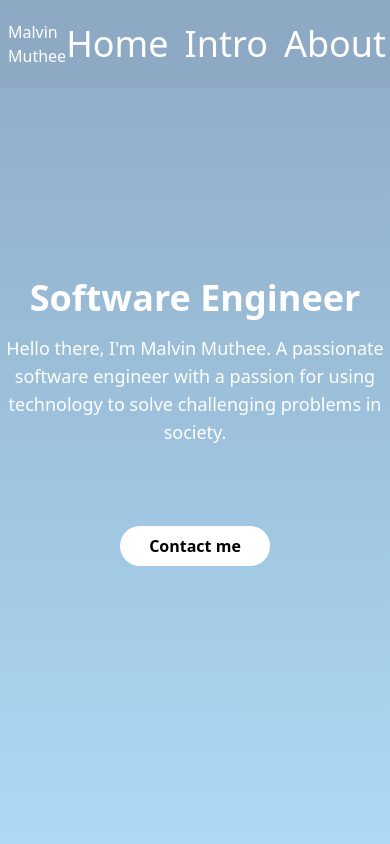
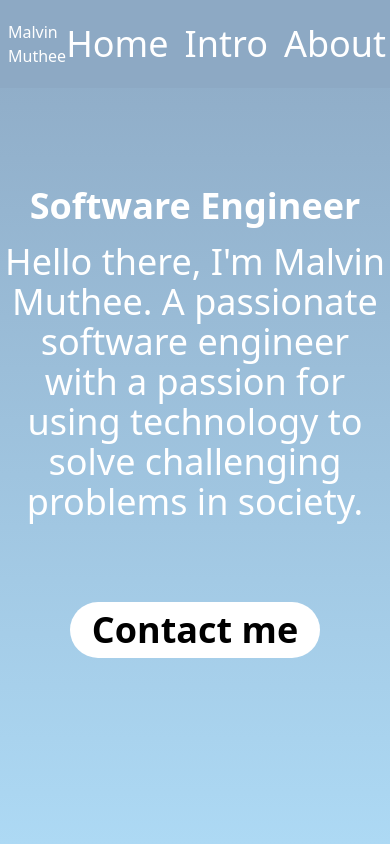
Before and after one commit to MalvinNdegwa/Portfolio, a React (Create React App) app: page / in a window 390 px wide. Shown: the top 844 px of the page. Built offline with nearby package versions, Linux system fonts and the light colour scheme; the HTML template or start-up script is replaced by a standard one.

Commit message:
Add font  responsiveness to intro section

```diff
--- a/src/Components/Intro.js
+++ b/src/Components/Intro.js
@@ -14,12 +14,12 @@ export default function Intro() {
                 <h2 className="text-4xl font-bold text-white">
                     Software Engineer
                 </h2>
-                <p className="mt-4 text-lg text-white">
+                <p className="mt-4 text-4xl sm:text-normal text-white">
                     Hello there, I'm Malvin Muthee. A passionate software engineer with a passion for using technology to solve challenging problems in society.
                 </p>
                 <Link
                     to='/' onClick={() => scrollToSection('contact')}
-                    className='flex items-center justify-center mt-20 bg-white rounded-full text-black font-bold py-2 px-4 max-w-[150px] mx-auto'>
+                    className='flex items-center justify-center mt-20 bg-white rounded-full text-black text-4xl sm:text-normal font-bold py-2 px-4 max-w-[250px] mx-auto'>
                     Contact me
                 </Link>
             </div>
```
